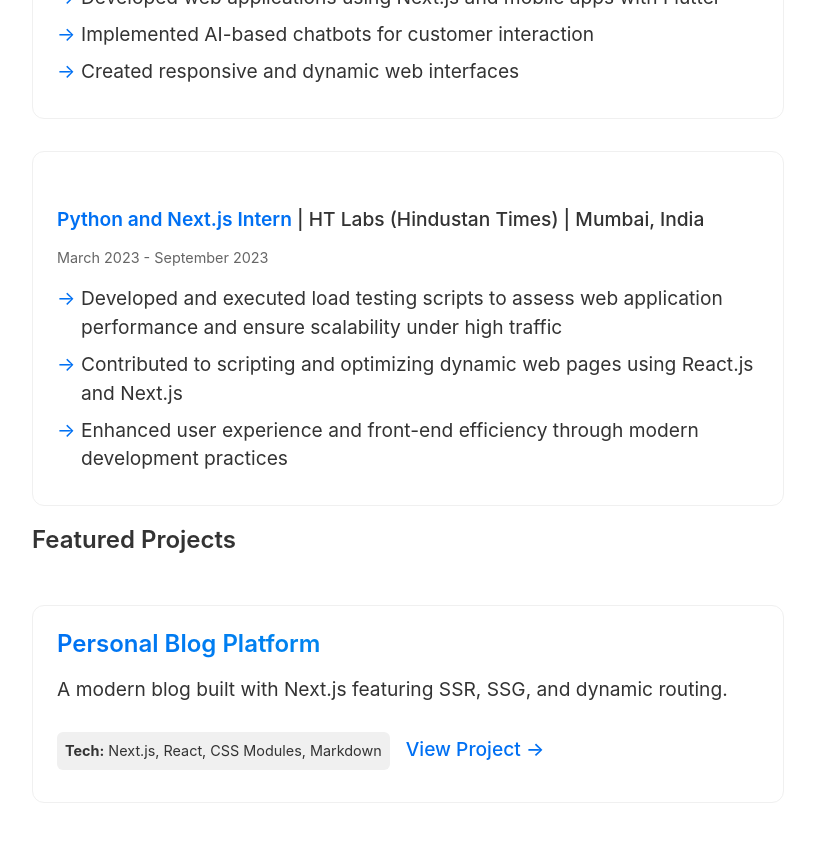
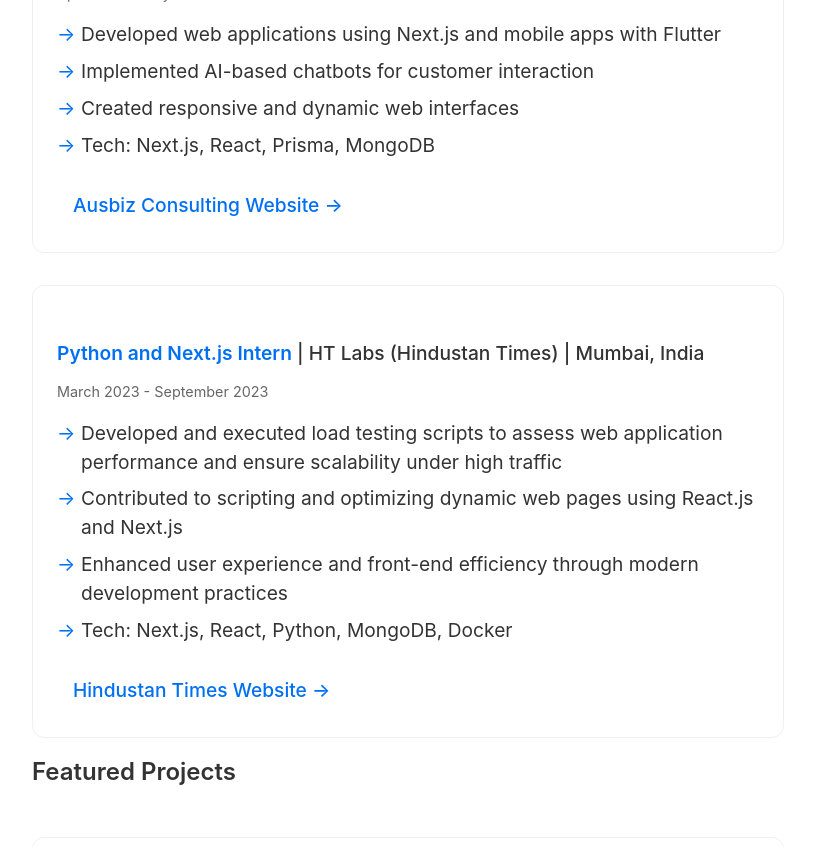
Before and after one commit to Mehdimusa/Mehdi_blog, a Next.js app: page / in a window 1280 px wide. Shown: the part 1280-2127 px from the top of the page, without its empty margins (232-1047 px from the left). Built offline with nearby package versions, Linux system fonts and the light colour scheme.

Commit message:
link  website update

```diff
--- a/pages/index.js
+++ b/pages/index.js
@@ -20,11 +20,15 @@
         <title>{siteTitle}</title>
       </Head>
       <section className={utilStyles.headingMd}>
-        <p className={utilStyles.introduction}>Full-Stack Developer & Web Specialist</p>
+        <p className={utilStyles.introduction}>
+          Full-Stack Developer & Web Specialist
+        </p>
         <p>
-          A passionate Full Stack Developer specializing in Next.js and React.js, focused on crafting modern web experiences.
-          Expert in building responsive applications, implementing AI-driven solutions, and optimizing performance.
-          Dedicated to creating exceptional user experiences through clean, efficient, and scalable code architecture.
+          A passionate Full Stack Developer specializing in Next.js and
+          React.js, focused on crafting modern web experiences. Expert in
+          building responsive applications, implementing AI-driven solutions,
+          and optimizing performance. Dedicated to creating exceptional user
+          experiences through clean, efficient, and scalable code architecture.
         </p>
       </section>
 
@@ -34,41 +38,98 @@
           <div className={utilStyles.experienceItem}>
             <h3 className={utilStyles.experienceTitle}>
               Full-Stack Developer
-              <span className={utilStyles.company}> | iLearning Solutions Pty Ltd | Adelaide, Australia</span>
+              <span className={utilStyles.company}>
+                {" "}
+                | iLearning Solutions Pty Ltd | Adelaide, Australia
+              </span>
             </h3>
             <p className={utilStyles.duration}>August 2025 - Present</p>
             <ul>
-              <li>Contributing to the digital transformation of the company website, modernizing it from legacy version to ilearningsolutions.com</li>
-              <li>Developing scalable, responsive front-end features using React.js and Next.js to improve performance and user experience</li>
-              <li>Implementing MongoDB-based data structures for efficient content management and dynamic rendering</li>
-              <li>Collaborating with cross-functional teams to ensure smooth migration to new technology stack</li>
-              <li>Enhancing website accessibility, SEO, and load performance to increase visibility and customer engagement</li>
+              <li>
+                Contributing to the digital transformation of the company
+                website, modernizing it from legacy version to
+                ilearningsolutions.com
+              </li>
+              <li>
+                Developing scalable, responsive front-end features using
+                React.js and Next.js to improve performance and user experience
+              </li>
+              <li>
+                Implementing MongoDB-based data structures for efficient content
+                management and dynamic rendering
+              </li>
+              <li>
+                Collaborating with cross-functional teams to ensure smooth
+                migration to new technology stack
+              </li>
+              <li>
+                Enhancing website accessibility, SEO, and load performance to
+                increase visibility and customer engagement
+              </li>
+              <li>Tech: Next.js, React, CSS Modules, MongoDB</li>
             </ul>
           </div>
 
           <div className={utilStyles.experienceItem}>
             <h3 className={utilStyles.experienceTitle}>
               Full Stack Developer
-              <span className={utilStyles.company}> | Auzbiz Consulting | Sydney, Australia</span>
+              <span className={utilStyles.company}>
+                {" "}
+                | Auzbiz Consulting | Sydney, Australia
+              </span>
             </h3>
             <p className={utilStyles.duration}>April 2025 - July 2025</p>
             <ul>
-              <li>Developed web applications using Next.js and mobile apps with Flutter</li>
+              <li>
+                Developed web applications using Next.js and mobile apps with
+                Flutter
+              </li>
               <li>Implemented AI-based chatbots for customer interaction</li>
               <li>Created responsive and dynamic web interfaces</li>
+              <li>Tech: Next.js, React, Prisma, MongoDB</li>
+              <a
+                href="https://www.ausbizconsultingservices.com.au/"
+                className={utilStyles.projectLink}
+                target="_blank"
+                rel="noopener noreferrer"
+              >
+                Ausbiz Consulting Website →
+              </a>
             </ul>
           </div>
 
           <div className={utilStyles.experienceItem}>
             <h3 className={utilStyles.experienceTitle}>
               Python and Next.js Intern
-              <span className={utilStyles.company}> | HT Labs (Hindustan Times) | Mumbai, India</span>
+              <span className={utilStyles.company}>
+                {" "}
+                | HT Labs (Hindustan Times) | Mumbai, India
+              </span>
             </h3>
             <p className={utilStyles.duration}>March 2023 - September 2023</p>
             <ul>
-              <li>Developed and executed load testing scripts to assess web application performance and ensure scalability under high traffic</li>
-              <li>Contributed to scripting and optimizing dynamic web pages using React.js and Next.js</li>
-              <li>Enhanced user experience and front-end efficiency through modern development practices</li>
+              <li>
+                Developed and executed load testing scripts to assess web
+                application performance and ensure scalability under high
+                traffic
+              </li>
+              <li>
+                Contributed to scripting and optimizing dynamic web pages using
+                React.js and Next.js
+              </li>
+              <li>
+                Enhanced user experience and front-end efficiency through modern
+                development practices
+              </li>
+              <li>Tech: Next.js, React, Python, MongoDB, Docker</li>
+              <a
+                href="https://www.ottplay.com"
+                className={utilStyles.projectLink}
+                target="_blank"
+                rel="noopener noreferrer"
+              >
+                Hindustan Times Website →
+              </a>
             </ul>
           </div>
         </div>
@@ -79,11 +140,17 @@
         <div className={utilStyles.projectGrid}>
           <div className={utilStyles.projectCard}>
             <h3>Personal Blog Platform</h3>
-            <p>A modern blog built with Next.js featuring SSR, SSG, and dynamic routing.</p>
+            <p>
+              A modern blog built with Next.js featuring SSR, SSG, and dynamic
+              routing.
+            </p>
             <p className={utilStyles.techStack}>
               <strong>Tech:</strong> Next.js, React, CSS Modules, Markdown
             </p>
-            <a href="https://github.com/Mehdimusa/Mehdi_blog" className={utilStyles.projectLink}>
+            <a
+              href="https://github.com/Mehdimusa/Mehdi_blog"
+              className={utilStyles.projectLink}
+            >
               View Project →
             </a>
           </div>
--- a/posts/professional-experience.md
+++ b/posts/professional-experience.md
@@ -15,6 +15,9 @@
 - Implementing MongoDB-based data structures for efficient content management
 - Collaborating with cross-functional teams for smooth technology migration
 - Enhancing website accessibility, SEO, and load performance
+- Tech: Next.js, React, CSS Modules, Mongodb
+
+
 
 ### Key Achievements:
 - Successfully improved website performance metrics
@@ -31,6 +34,7 @@
 - Contributed to full-stack development including front-end UI, back-end APIs, and database integration
 - Collaborated in cross-functional teams to deliver scalable and secure web applications
 - Implemented SEO best practices and performance optimizations
+- Tech: Next.js, React, CSS Modules, Python
 
 ### Technical Highlights:
 - AI chatbot development
```
